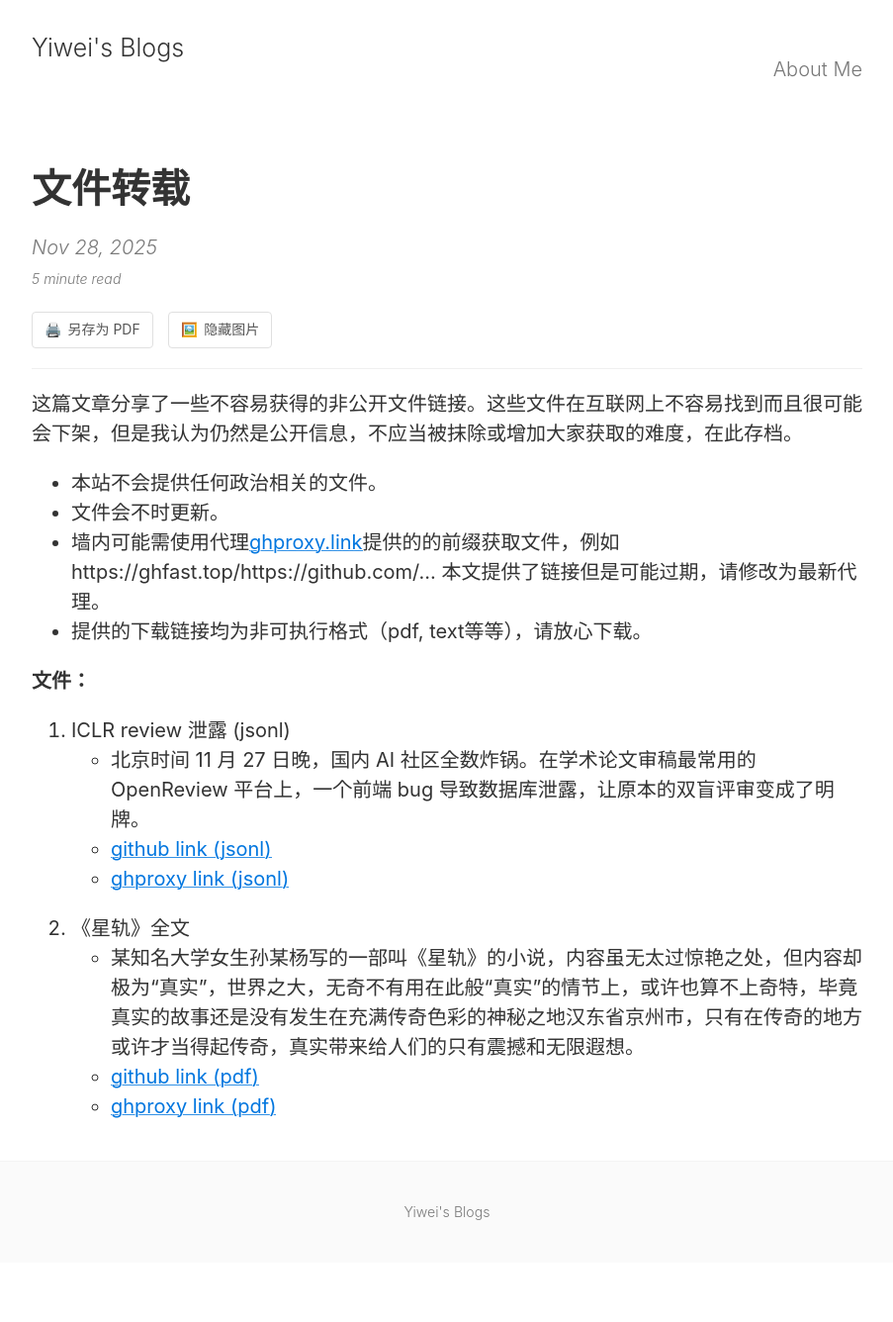
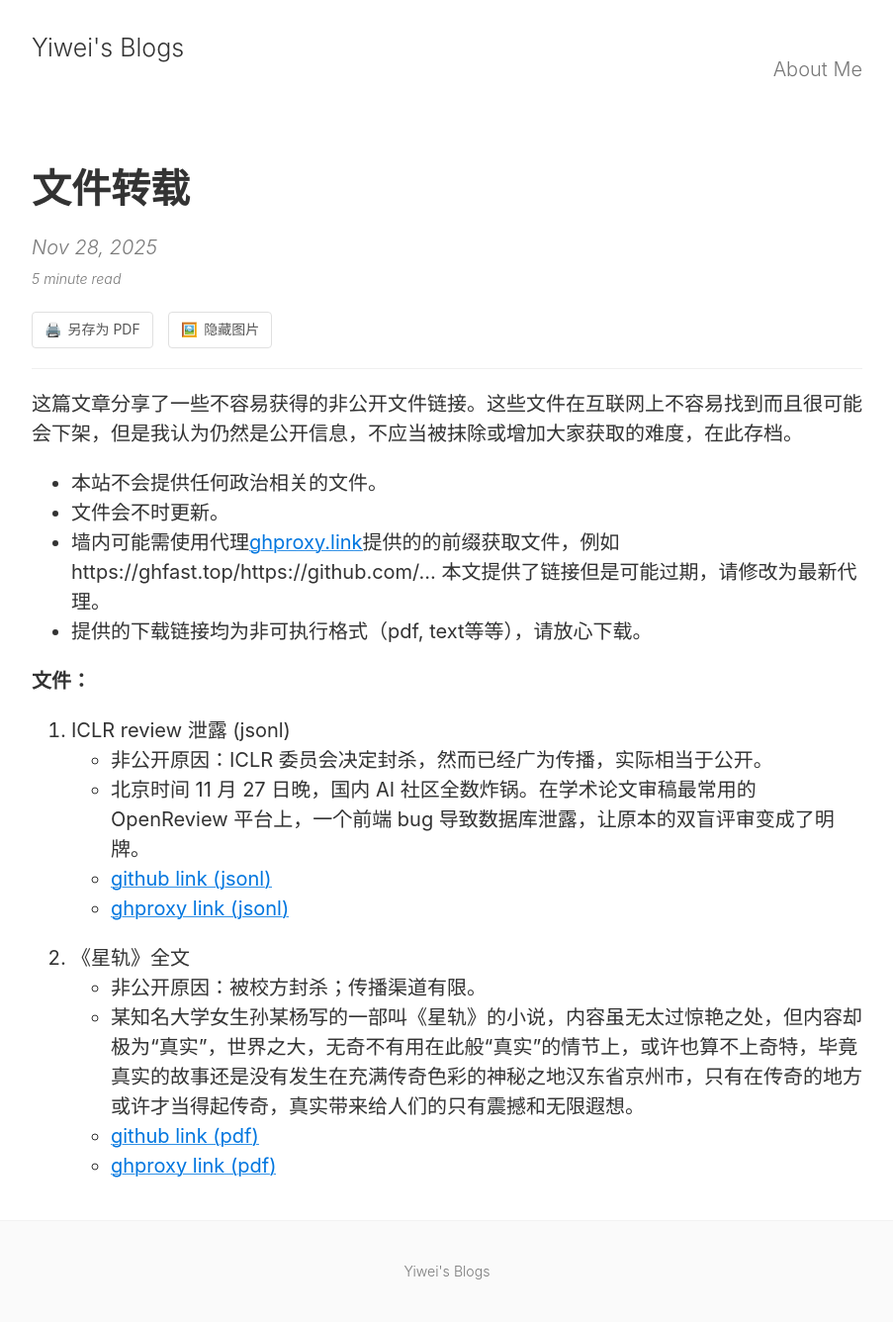
Before and after one commit to yubel667/yubel667.github.io, a Jekyll site: the page built from _posts/2025-11-28-links.md, in a window 1280 px wide. Shown: the whole page at 99% size, without its empty margins (188-1091 px from the left). Built offline with Jekyll 4.4.1, drawn with Linux system fonts in a browser that asks for light colours; before the commit the page ends 1276 px from its top, so only the background shows below that.

Commit message:
update wording

```diff
--- a/_posts/2025-11-28-links.md
+++ b/_posts/2025-11-28-links.md
@@ -17,10 +17,12 @@ minutes: 5
 **文件：**
 
 1. ICLR review 泄露 (jsonl)
+    - 非公开原因：ICLR 委员会决定封杀，然而已经广为传播，实际相当于公开。
     - 北京时间 11 月 27 日晚，国内 AI 社区全数炸锅。在学术论文审稿最常用的 OpenReview 平台上，一个前端 bug 导致数据库泄露，让原本的双盲评审变成了明牌。
     - [github link (jsonl)](https://github.com/yubel667/static-files/releases/download/review/reviews.jsonl)
     - [ghproxy link (jsonl)](https://ghfast.top/https://github.com/yubel667/static-files/releases/download/review/reviews.jsonl)
-2. 《星轨》全文
+3. 《星轨》全文
+    - 非公开原因：被校方封杀；传播渠道有限。
     - 某知名大学女生孙某杨写的一部叫《星轨》的小说，内容虽无太过惊艳之处，但内容却极为“真实”，世界之大，无奇不有用在此般“真实”的情节上，或许也算不上奇特，毕竟真实的故事还是没有发生在充满传奇色彩的神秘之地汉东省京州市，只有在传奇的地方或许才当得起传奇，真实带来给人们的只有震撼和无限遐想。
     - [github link (pdf)](https://github.com/yubel667/static-files/releases/download/star-trail/star-trail.pdf)
     - [ghproxy link (pdf)](https://ghfast.top/https://github.com/yubel667/static-files/releases/download/star-trail/star-trail.pdf)
```
Also changed, not shown: 1 other file.
